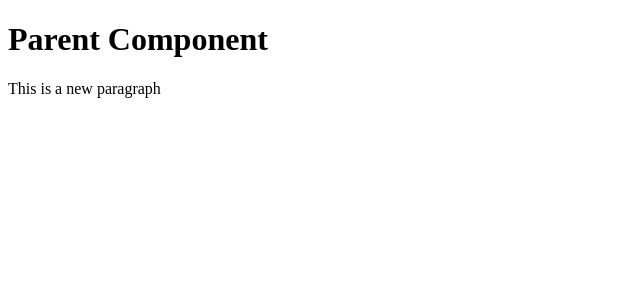
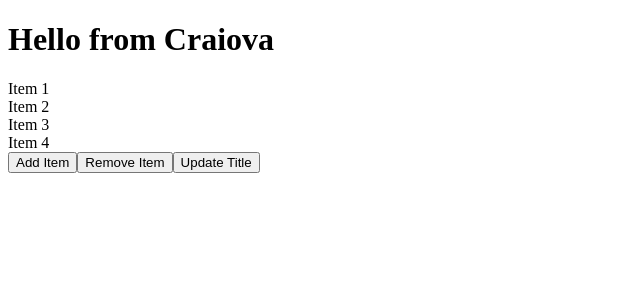
Before and after one commit to Sp3ed01/Angular-App, an Angular app: page / in a window 1280 px wide. Shown: the top 300 px of the page, without its empty margins (0-640 px from the left). Built offline with nearby package versions, Linux system fonts and the light colour scheme.

Commit message:
updated-content-child

```diff
--- a/src/app/app.component.html
+++ b/src/app/app.component.html
@@ -1,4 +1,12 @@
-<h1>Parent Component</h1>
+<!-- <h1>Parent Component</h1>
 <app-demo>
     <p #paragraph>This is a Paragraph</p>
-</app-demo>
+</app-demo> -->
+
+<app-child>
+    <h1 #header>{{ title }}</h1>
+    <div *ngFor="let item of items" #item>{{ item }}</div>
+    <button (click)="addItem()">Add Item</button>
+    <button (click)="removeItem()">Remove Item</button>
+    <button (click)="updateTitle()">Update Title</button>
+  </app-child>
--- a/src/app/app.component.ts
+++ b/src/app/app.component.ts
@@ -6,7 +6,18 @@ import { Component, ContentChild, ElementRef, ViewChild } from '@angular/core';
   styleUrls: ['./app.component.css']
 })
 export class AppComponent {
-  title = 'angular-app';
+  title: string = 'Hello from Craiova';
+  items: string[] = ['Item 1', 'Item 2', 'Item 3', 'Item 4'];
 
+  addItem() {
+    this.items.push(`Item ${this.items.length + 1}`);
+  }
 
+  removeItem() {
+    this.items.pop();
+  }
+
+  updateTitle() {
+    this.title = 'Salut din Alaska';
+  }
 }
--- a/src/app/app.module.ts
+++ b/src/app/app.module.ts
@@ -3,12 +3,18 @@ import { BrowserModule } from '@angular/platform-browser';
 
 import { AppComponent } from './app.component';
 import { DemoComponent } from './demo/demo.component';
+import { ChildComponent } from './child/child.component';
+
+
 
 
 @NgModule({
   declarations: [
     AppComponent,
     DemoComponent,
+    ChildComponent,
+
+
   ],
   imports: [
     BrowserModule
--- /dev/null
+++ b/src/app/child/child.component.html
@@ -0,0 +1,4 @@
+<ng-content></ng-content>
+<!-- <div *ngFor="let item of items">
+  {{ item }}
+</div> -->
--- /dev/null
+++ b/src/app/child/child.component.ts
@@ -0,0 +1,17 @@
+import { Component, ContentChild, ContentChildren, QueryList, AfterContentInit, ElementRef } from '@angular/core';
+
+@Component({
+  selector: 'app-child',
+    templateUrl: './child.component.html',
+
+})
+export class ChildComponent implements AfterContentInit {
+  @ContentChild('header') header: any;
+  @ContentChildren('item') items!: QueryList<any>;
+
+
+  ngAfterContentInit() {
+    console.log(this.header);
+    console.log(this.items);
+  }
+}
```
Also changed, not shown: src/app/child/child.component.css (added), 1 other file (tests, documents, lock files or other folders).
